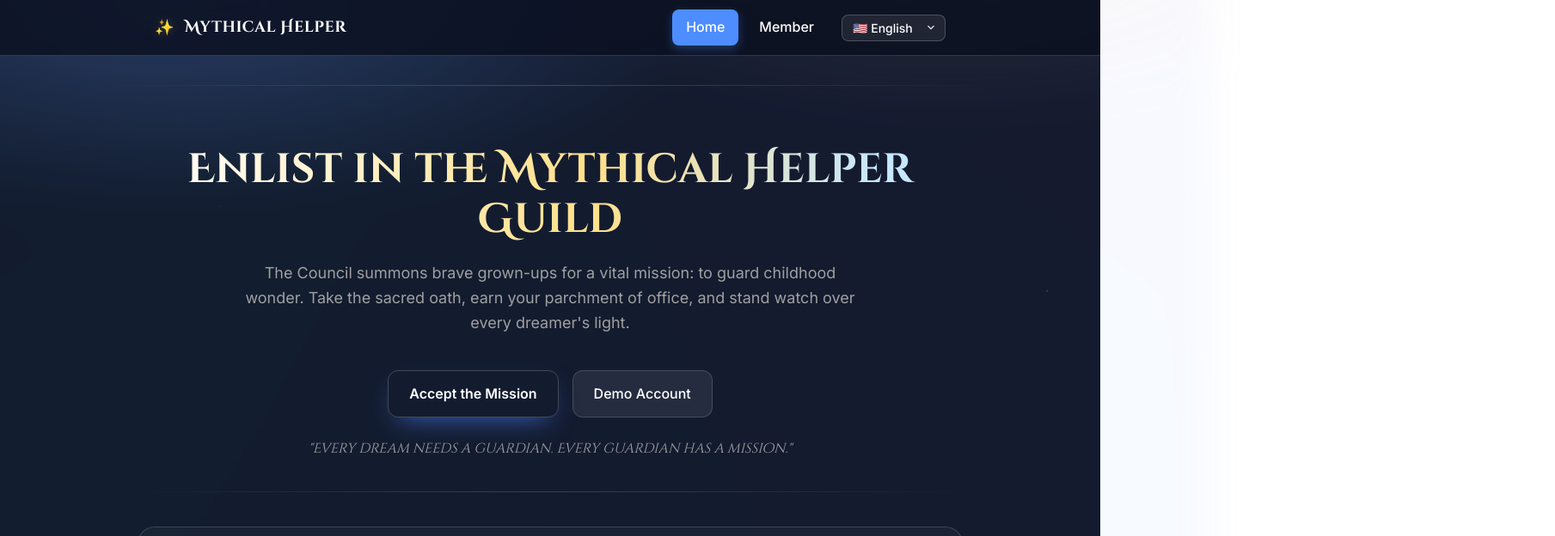
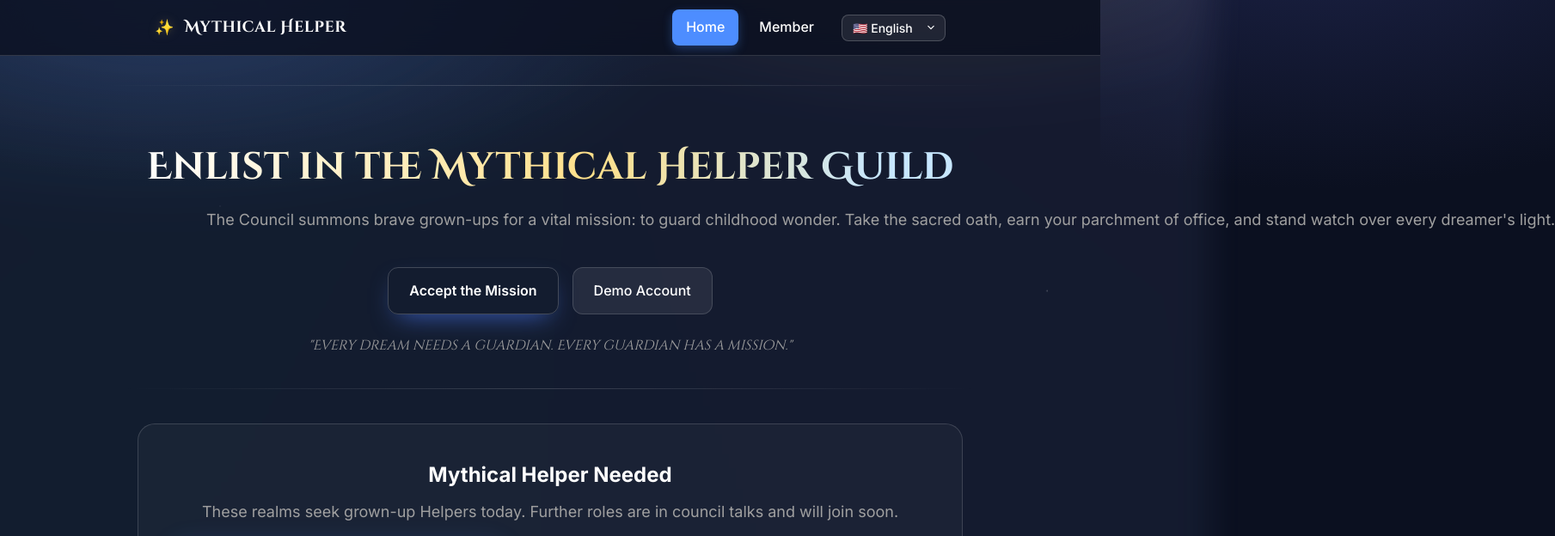
Before and after one commit to wellswei/MythicalHelper, a plain HTML site: page index.html in a window 1280 px wide. Shown: the top 624 px of the page at 86% size, 1809 px wide, since content can reach past the window. Drawn offline with Linux system fonts and the light colour scheme.

Commit message:
fix: prevent unwanted line breaks in hero title and subtitles by adding white-space: nowrap and adjusting font sizes

```diff
--- a/styles.css
+++ b/styles.css
@@ -211,7 +211,7 @@ body::before {
   position: relative;
 }
 .hero h1 {
-  font-size: clamp(28px, 5vw, 48px);
+  font-size: clamp(28px, 4.5vw, 44px);
   margin: 0 0 20px;
   font-weight: 700;
   line-height: 1.2;
@@ -220,13 +220,15 @@ body::before {
   -webkit-background-clip: text;
   -webkit-text-fill-color: transparent;
   background-clip: text;
+  white-space: nowrap; /* 防止标题换行 */
 }
 .hero .lead {
   color: var(--muted);
   margin: 0 auto 40px;
-  max-width: 720px;
+  max-width: 800px;
   font-size: 18px;
   line-height: 1.6;
+  white-space: nowrap; /* 防止副标题换行 */
 }
 .verse { color: var(--muted); font-style: italic; margin-top: -36px; margin-bottom: 36px; }
 .actions {
@@ -963,8 +965,9 @@ body::after {
   font-size: 18px;
   line-height: 1.6;
   margin: 0 auto 24px;
-  max-width: 800px;
+  max-width: 900px;
   text-align: center;
+  white-space: nowrap; /* 防止副标题换行 */
 }
 
 .band {
```
